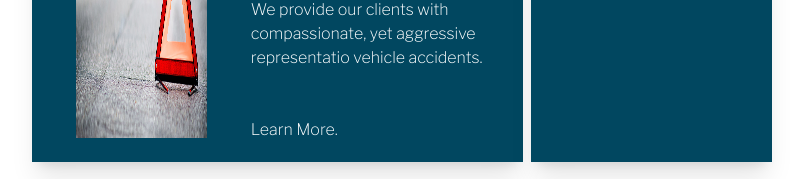
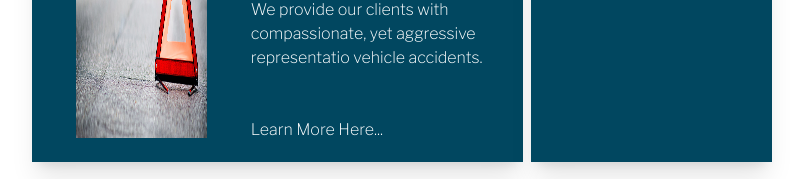
Before and after one commit to mac9192/AI-Blog, a Next.js app: page /en/personal-injury in a window 1280 px wide. Shown: the part 1298-1477 px from the top of the page, without its empty margins (238-1041 px from the left). Built offline with nearby package versions, Linux system fonts and the light colour scheme.

Commit message:
Update PI

```diff
--- a/app/[lang]/personal-injury/page.tsx
+++ b/app/[lang]/personal-injury/page.tsx
@@ -143,7 +143,7 @@ const PersonalInjury = async ({
 
                 <p className="pt-5 text-2xl text-white">FROM BASIC RESEARCH TO PRACTICAL APPLICATIONS</p>
                 <p className="w-full text-1xl pt-6 text-white">We provide our clients with compassionate, yet aggressive representatio  vehicle accidents.</p>
-                <p className="w-full text-1xl  text-white pt-12 sm:mb-5">Learn More.</p>
+                <p className="w-full text-1xl  text-white pt-12 sm:mb-5">Learn More Here...</p>
             </div>
         </div>
       </div>
```
